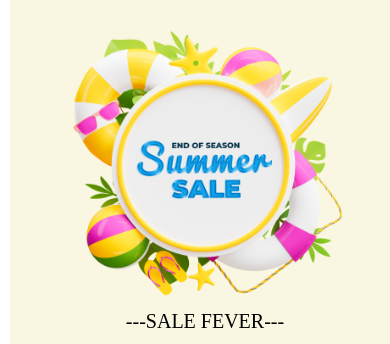
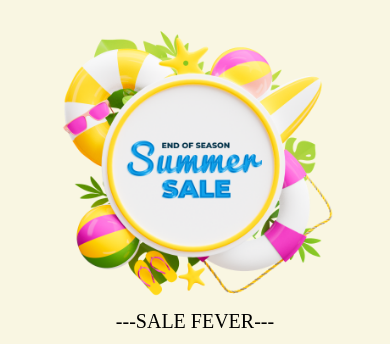
Before and after one commit to sady317/Summer-Sale-Web, a plain HTML site: page index.html in a window 390 px wide. Shown: the top 344 px of the page. Drawn offline with Linux system fonts and the light colour scheme.

Commit message:
Add my things

```diff
--- a/index.css
+++ b/index.css
@@ -221,10 +221,13 @@ padding: 0;}
 
 }
 
-@media only screen and (max-width:768px) {
+@media only screen and (max-width:500px) {
 
     body{
-        width: 100%;
+        max-width: 100%;
+        display: flex;
+        flex-direction: column;
+        align-items: center;
         margin-left: 10px;
         margin-right: 10px;
         margin-bottom: 10px;
@@ -279,6 +282,7 @@ padding: 0;}
     .card-section .form-contant{
         width: 300px;
        margin-left: 50px;
+       padding-left:10px ;
     }
 
 
```
